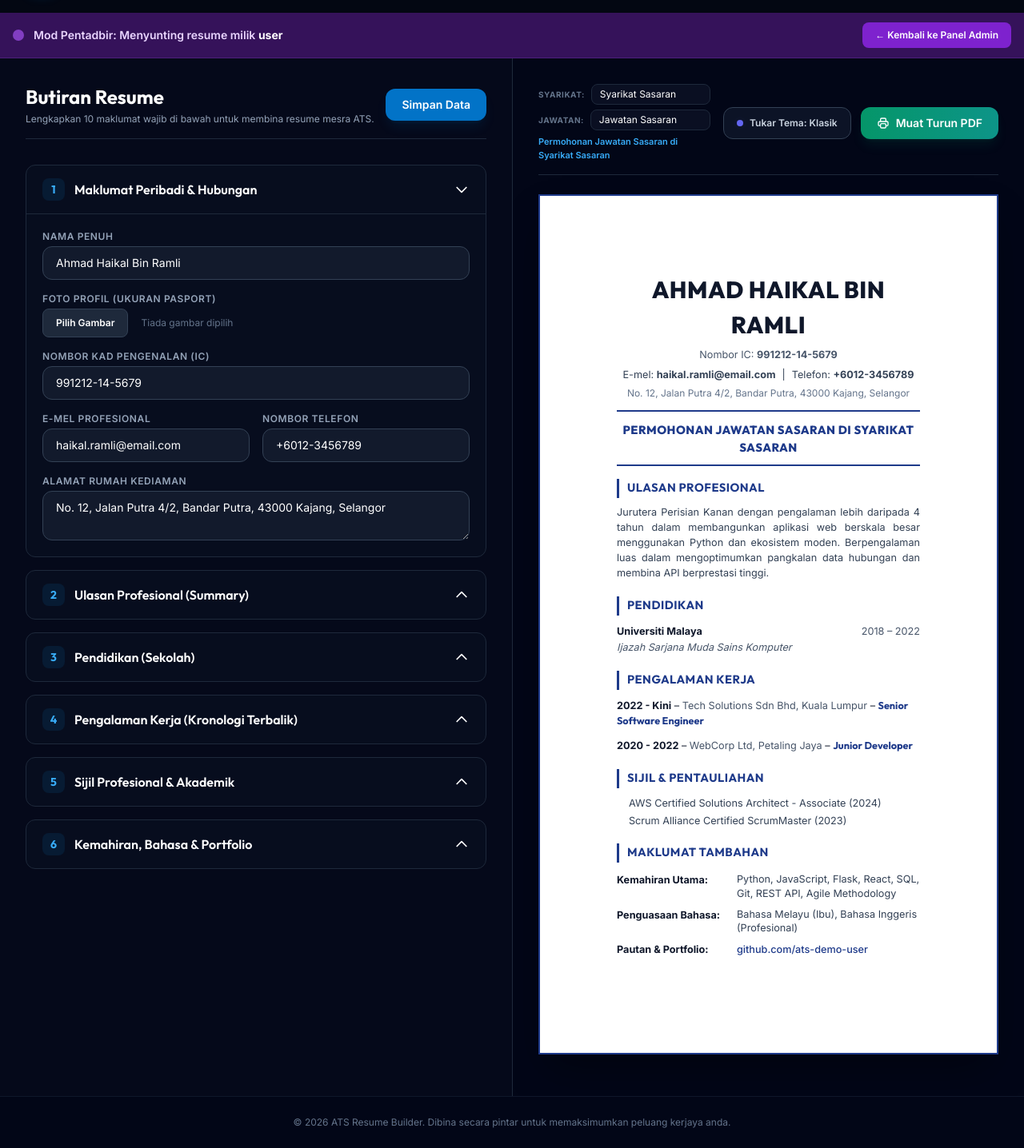
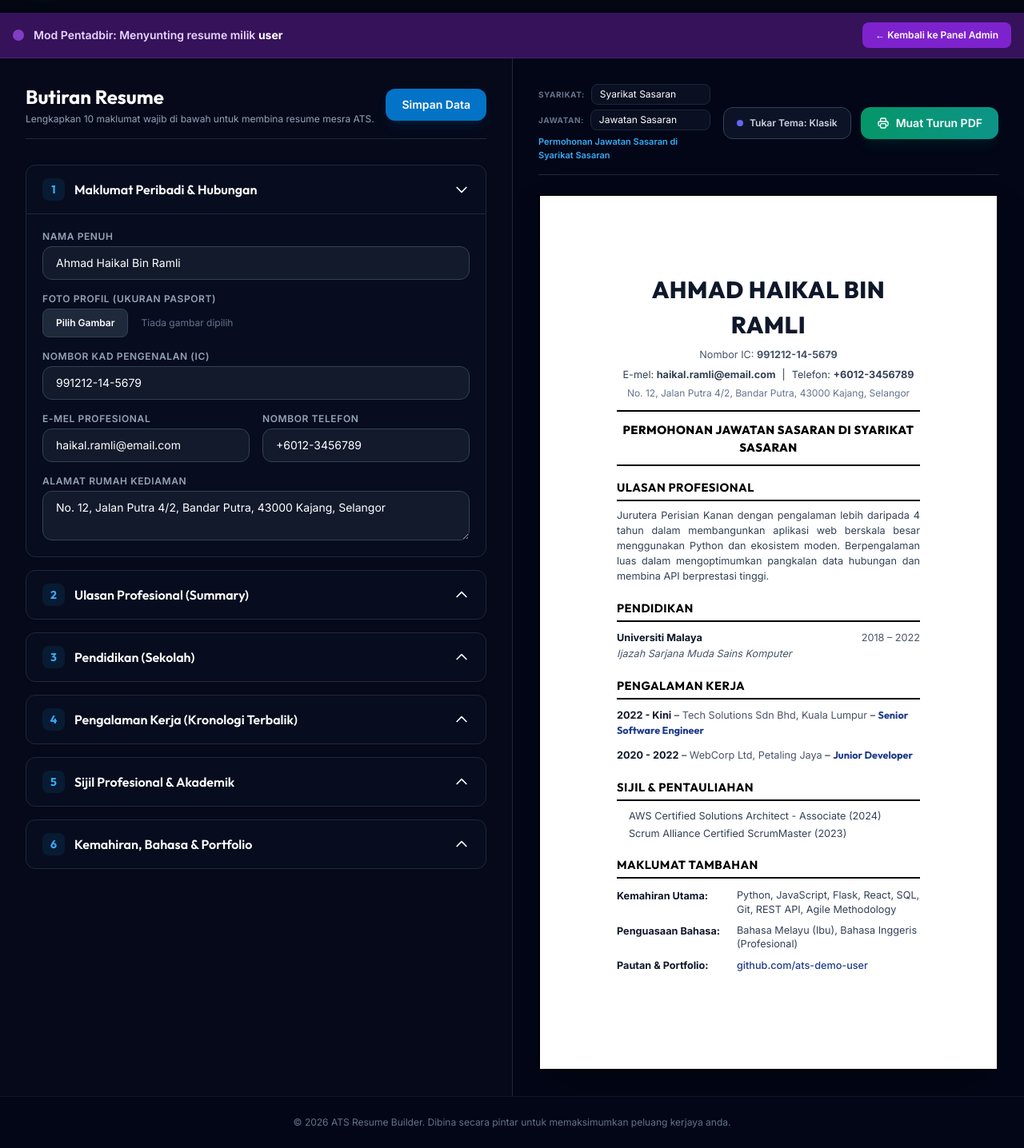
Before and after one commit to fuzb36/resume, a Flask app: page /admin/resume/edit/1 in a window 1280 px wide. Shown: the part 65-1501 px from the top of the page at 80% size. Run offline with Flask 3, Linux system fonts and the light colour scheme; the visitor is signed in with stand-in values (Sample User, id 1); data comes from the database, SQL or seed files in the repository; some libraries are stand-ins or nearby versions.

Commit message:
style: change all borders to black - outer frame, header divider, section h2 underlines

```diff
--- a/static/main.js
+++ b/static/main.js
@@ -466,7 +466,7 @@ function updatePreview() {
         const rawText = `Permohonan ${jawatan || 'Jawatan'} di ${syarikat || 'Syarikat'}`;
         const uppercaseText = rawText.toUpperCase();
         permohonanHtml = `
-            <div style="text-align: center; font-size: 11pt; font-weight: 800; color: #1e3a8a; margin: 12px 0 16px 0; padding-bottom: 10px; border-bottom: 2px solid #1e3a8a; font-family: 'Outfit', 'Arial', sans-serif; letter-spacing: 0.5px;">
+            <div style="text-align: center; font-size: 11pt; font-weight: 800; color: #000000; margin: 12px 0 16px 0; padding-bottom: 10px; border-bottom: 2px solid #000000; font-family: 'Outfit', 'Arial', sans-serif; letter-spacing: 0.5px;">
                 ${uppercaseText}
             </div>
         `;
@@ -475,7 +475,7 @@ function updatePreview() {
     let headerHtml = "";
     if (gambarBase64) {
         headerHtml = `
-            <div style="display: flex; justify-content: space-between; align-items: flex-start; margin-bottom: 12px; border-bottom: 2px solid #1e3a8a; padding-bottom: 12px;">
+            <div style="display: flex; justify-content: space-between; align-items: flex-start; margin-bottom: 12px; border-bottom: 2px solid #000000; padding-bottom: 12px;">
                 <div style="flex-grow: 1; padding-right: 20px; text-align: left;">
                     <h1 style="font-size: 22pt; font-weight: 800; color: #0f172a; margin: 0 0 5px 0; text-transform: uppercase; letter-spacing: 0.5px; font-family: 'Outfit', 'Arial', sans-serif;">${nama}</h1>
                     <div style="font-size: 9.5pt; color: #475569; margin-bottom: 6px;">
@@ -496,7 +496,7 @@ function updatePreview() {
         `;
     } else {
         headerHtml = `
-            <div style="text-align: center; margin-bottom: 12px; border-bottom: 2px solid #1e3a8a; padding-bottom: 12px;">
+            <div style="text-align: center; margin-bottom: 12px; border-bottom: 2px solid #000000; padding-bottom: 12px;">
                 <h1 style="font-size: 22pt; font-weight: 800; color: #0f172a; margin: 0 0 5px 0; text-transform: uppercase; letter-spacing: 0.5px; font-family: 'Outfit', 'Arial', sans-serif;">${nama}</h1>
                 <div style="font-size: 9.5pt; color: #475569; margin-bottom: 6px;">
                     Nombor IC: <strong>${ic}</strong>
@@ -522,7 +522,7 @@ function updatePreview() {
 
             <!-- Ulasan Profesional -->
             <div class="resume-section" style="margin-bottom: 20px;">
-                <h2 style="font-size: 11pt; font-weight: bold; color: #1e3a8a; border-bottom: 1px solid #93c5fd; margin: 0 0 8px 0; padding-bottom: 2px; text-transform: uppercase; letter-spacing: 0.5px; font-family: 'Outfit', 'Arial', sans-serif;">Ulasan Profesional</h2>
+                <h2 style="font-size: 11pt; font-weight: bold; color: #000000; border-bottom: 2px solid #000000; margin: 0 0 8px 0; padding-bottom: 4px; text-transform: uppercase; letter-spacing: 0.5px; font-family: 'Outfit', 'Arial', sans-serif;">Ulasan Profesional</h2>
                 <p style="margin: 0; text-align: justify; font-size: 9.5pt; color: #334155; line-height: 1.5;">${ulasan}</p>
             </div>
     `;
@@ -531,7 +531,7 @@ function updatePreview() {
     if (educationData.length > 0) {
         paperHtml += `
             <div class="resume-section" style="margin-bottom: 20px;">
-                <h2 style="font-size: 11pt; font-weight: bold; color: #1e3a8a; border-bottom: 1px solid #93c5fd; margin: 0 0 10px 0; padding-bottom: 2px; text-transform: uppercase; letter-spacing: 0.5px; font-family: 'Outfit', 'Arial', sans-serif;">Pendidikan</h2>
+                <h2 style="font-size: 11pt; font-weight: bold; color: #000000; border-bottom: 2px solid #000000; margin: 0 0 10px 0; padding-bottom: 4px; text-transform: uppercase; letter-spacing: 0.5px; font-family: 'Outfit', 'Arial', sans-serif;">Pendidikan</h2>
         `;
 
         educationData.forEach(item => {
@@ -555,7 +555,7 @@ function updatePreview() {
     if (workData.length > 0) {
         paperHtml += `
             <div class="resume-section" style="margin-bottom: 20px;">
-                <h2 style="font-size: 11pt; font-weight: bold; color: #1e3a8a; border-bottom: 1px solid #93c5fd; margin: 0 0 10px 0; padding-bottom: 2px; text-transform: uppercase; letter-spacing: 0.5px; font-family: 'Outfit', 'Arial', sans-serif;">Pengalaman Kerja</h2>
+                <h2 style="font-size: 11pt; font-weight: bold; color: #000000; border-bottom: 2px solid #000000; margin: 0 0 10px 0; padding-bottom: 4px; text-transform: uppercase; letter-spacing: 0.5px; font-family: 'Outfit', 'Arial', sans-serif;">Pengalaman Kerja</h2>
         `;
 
         workData.forEach(item => {
@@ -583,7 +583,7 @@ function updatePreview() {
     if (validCerts.length > 0) {
         paperHtml += `
             <div class="resume-section" style="margin-bottom: 20px;">
-                <h2 style="font-size: 11pt; font-weight: bold; color: #1e3a8a; border-bottom: 1px solid #93c5fd; margin: 0 0 10px 0; padding-bottom: 2px; text-transform: uppercase; letter-spacing: 0.5px; font-family: 'Outfit', 'Arial', sans-serif;">Sijil & Pentauliahan</h2>
+                <h2 style="font-size: 11pt; font-weight: bold; color: #000000; border-bottom: 2px solid #000000; margin: 0 0 10px 0; padding-bottom: 4px; text-transform: uppercase; letter-spacing: 0.5px; font-family: 'Outfit', 'Arial', sans-serif;">Sijil & Pentauliahan</h2>
                 <ul style="margin: 0; padding-left: 15px; font-size: 9.5pt; color: #334155;">
         `;
 
@@ -598,7 +598,7 @@ function updatePreview() {
     if (kemahiran || bahasa || portfolio) {
         paperHtml += `
             <div class="resume-section" style="margin-bottom: 20px;">
-                <h2 style="font-size: 11pt; font-weight: bold; color: #1e3a8a; border-bottom: 1px solid #93c5fd; margin: 0 0 8px 0; padding-bottom: 2px; text-transform: uppercase; letter-spacing: 0.5px; font-family: 'Outfit', 'Arial', sans-serif;">Maklumat Tambahan</h2>
+                <h2 style="font-size: 11pt; font-weight: bold; color: #000000; border-bottom: 2px solid #000000; margin: 0 0 8px 0; padding-bottom: 4px; text-transform: uppercase; letter-spacing: 0.5px; font-family: 'Outfit', 'Arial', sans-serif;">Maklumat Tambahan</h2>
                 <table style="width: 100%; border-collapse: collapse; font-size: 9.5pt;">
         `;
 
--- a/static/style.css
+++ b/static/style.css
@@ -219,10 +219,10 @@ body {
 }
 
 /* ==========================================
-   GAYA KOTAK RESUME A4 YANG MENARIK (BINGKAI PENUH & MARGIN 0.5 INCI)
+   GAYA KOTAK RESUME A4 (BINGKAI HITAM PENUH & MARGIN 0.5 INCI)
    ========================================== */
 #ats-resume-paper {
-    border: 2px solid #1e3a8a !important; /* Bingkai penuh di sekeliling seluruh page */
+    border: 2px solid #000000 !important; /* Bingkai hitam penuh di sekeliling seluruh page */
     background-color: #ffffff !important;
     box-shadow: 0 25px 50px -12px rgba(0, 0, 0, 0.4) !important;
     transition: all 0.3s ease;
@@ -234,29 +234,31 @@ body {
     padding: 0.5in !important;
 }
 
-/* Seksyen Heading dengan Aksen Garisan Sisi Kiri */
+/* Seksyen Heading — Garis Bawah Hitam di bawah sub-topik */
 #ats-resume-paper .resume-section h2 {
-    border-left: 3.5px solid #1e3a8a !important;
-    border-bottom: none !important;
-    padding-left: 10px !important;
+    border-left: none !important;
+    border-bottom: 2px solid #000000 !important;
+    padding-left: 0 !important;
+    padding-bottom: 4px !important;
     font-family: 'Outfit', 'Arial', sans-serif !important;
     letter-spacing: 0.5px !important;
 }
 
 #ats-resume-paper.theme-futuristic {
-    border: 2px solid #00f2fe !important; /* Bingkai penuh tema futuristik */
+    border: 2px solid #00f2fe !important; /* Bingkai tema futuristik */
 }
 
 #ats-resume-paper.theme-futuristic .resume-section h2 {
-    border-left: 3.5px solid #00f2fe !important;
-    border-bottom: none !important;
-    padding-left: 10px !important;
+    border-left: none !important;
+    border-bottom: 2px solid #00f2fe !important;
+    padding-left: 0 !important;
+    padding-bottom: 4px !important;
 }
 
-/* TAPAN BINGKAI DAN MARGIN SEMASA CETAK/PDF */
+/* BINGKAI DAN MARGIN SEMASA CETAK/PDF */
 @media print {
     #ats-resume-paper {
-        border: 2px solid #1e3a8a !important; /* Kekalkan bingkai penuh semasa print */
+        border: 2px solid #000000 !important; /* Bingkai hitam penuh semasa print */
         margin: 0 !important;
         width: 100% !important;
         max-width: 100% !important;
@@ -268,8 +270,9 @@ body {
         padding: 0.5in !important; /* Kekalkan margin 0.5 inci semasa print */
     }
     #ats-resume-paper .resume-section h2 {
-        border-left: 3.5px solid #1e3a8a !important;
-        border-bottom: none !important;
-        padding-left: 10px !important;
+        border-left: none !important;
+        border-bottom: 2px solid #000000 !important;
+        padding-left: 0 !important;
+        padding-bottom: 4px !important;
     }
 }
```
